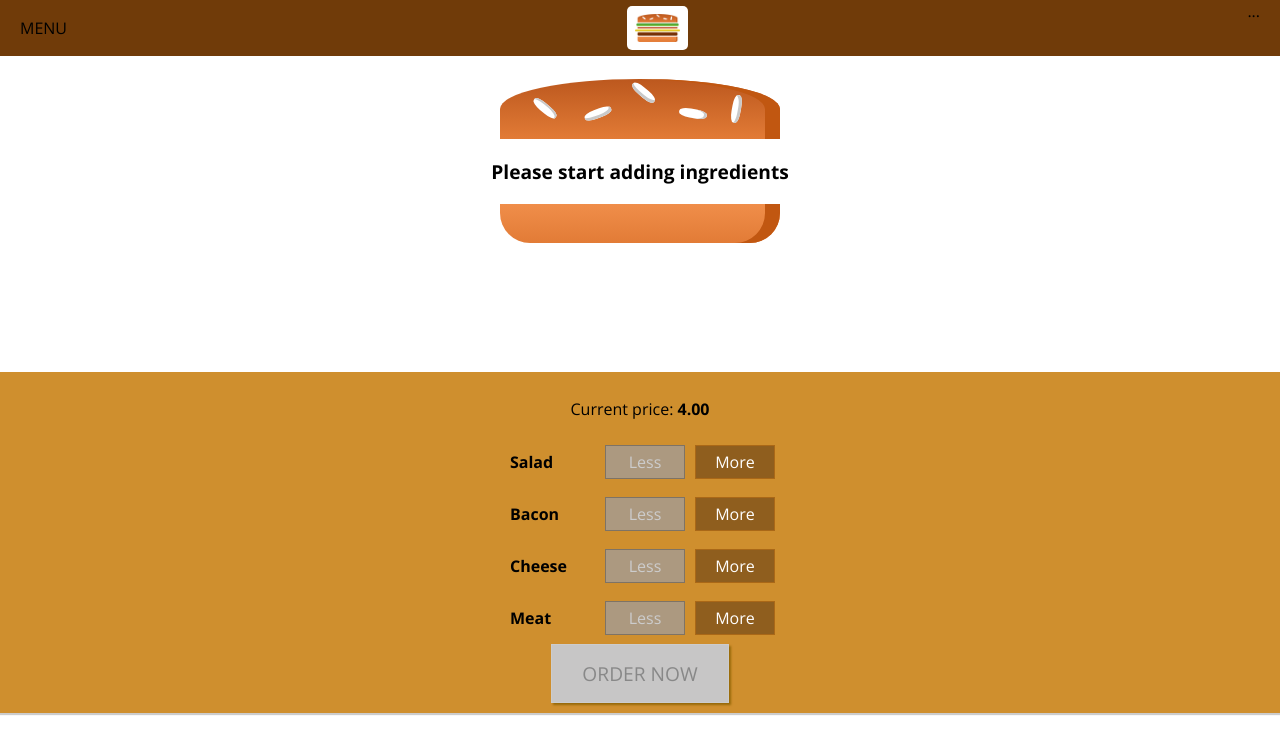
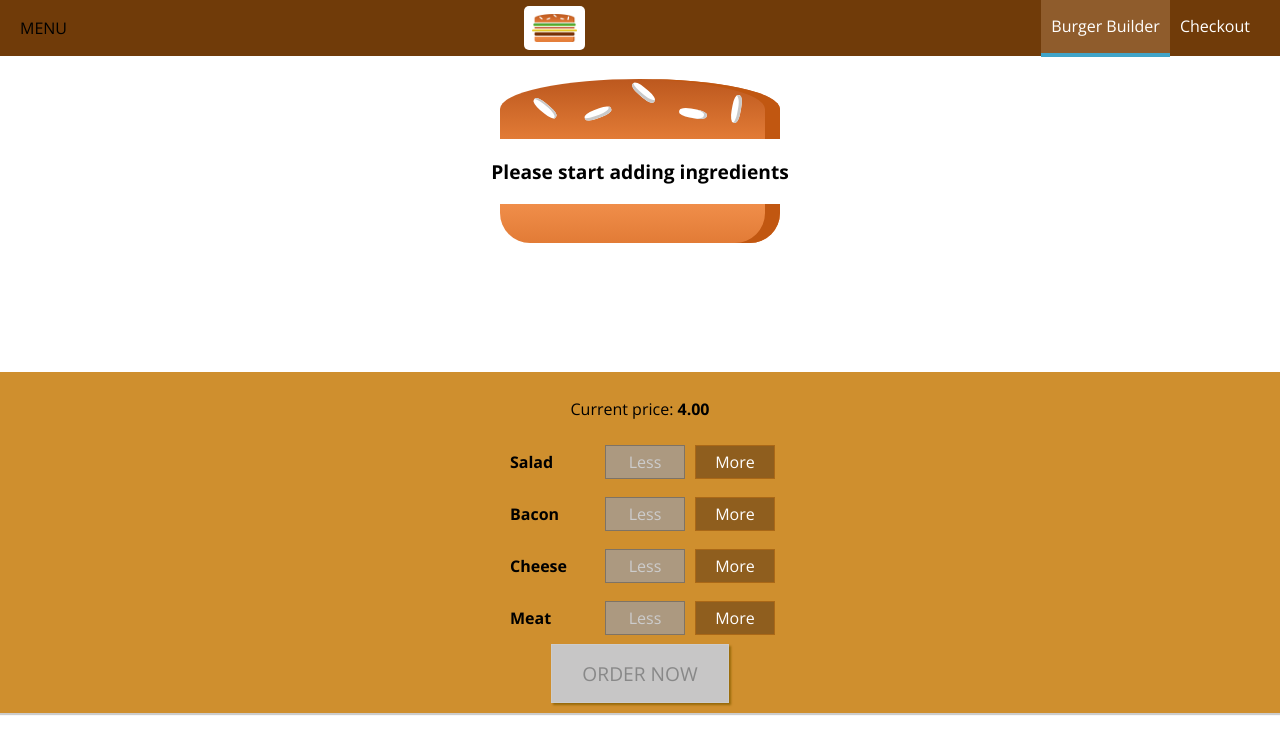
Before and after one commit to BenCRX/react-complete-guide, a React (Create React App) app: page / in a window 1280 px wide. Shown: the top 754 px of the page. Built offline with nearby package versions, Linux system fonts and the light colour scheme.

Commit message:
145 Finished - Adding Reusable Navigation Items

```diff
--- /dev/null
+++ b/src/components/Navigation/NavigationItems/NavigationItem/NavigationItem.js
@@ -0,0 +1,13 @@
+import React from "react";
+import style from "./NavigationItem.module.css";
+
+const NavigationItem = (props) =>
+{
+    return (
+        <li className={style.NavigationItem}>
+            <a href={props.link} className={props.active ? style.active : null}>{props.children}</a>
+        </li>
+    )
+};
+
+export default NavigationItem;
--- /dev/null
+++ b/src/components/Navigation/NavigationItems/NavigationItem/NavigationItem.module.css
@@ -0,0 +1,25 @@
+.NavigationItem{
+    margin: 0;
+    box-sizing: border-box;
+    display: flex;
+    align-items: center;
+    height: 100%;
+}
+
+.NavigationItem a{
+    color: white;
+    text-decoration: none;
+    height: 100;
+    padding: 16px 10px;
+    border-bottom: 4px solid transparent;
+    box-sizing: border-box;
+    display: block;
+}
+
+.NavigationItem a:hover,
+.NavigationItem a:active,
+.NavigationItem a.active{
+    background-color: #8F5C2C;
+    border-bottom: 4px solid #40A4C8;
+    color: white;
+}
--- /dev/null
+++ b/src/components/Navigation/NavigationItems/NavigationItems.js
@@ -0,0 +1,15 @@
+import React from "react";
+import NavigationItem from "./NavigationItem/NavigationItem";
+import style from "./NavigationItems.module.css";
+
+const NavigationItems = (props) =>
+{
+    return (
+        <ul className={style.NavigationItems}>
+            <NavigationItem link="/" active={true}>Burger Builder</NavigationItem>
+            <NavigationItem link="/">Checkout</NavigationItem>
+        </ul>
+    )
+};
+
+export default NavigationItems;
--- /dev/null
+++ b/src/components/Navigation/NavigationItems/NavigationItems.module.css
@@ -0,0 +1,8 @@
+.NavigationItems{
+    margin:0;
+    padding: 0;
+    list-style: none;
+    display: flex;
+    align-items: center;
+    height: 100%;
+}
--- a/src/components/Navigation/Toolbar/Toolbar.js
+++ b/src/components/Navigation/Toolbar/Toolbar.js
@@ -1,13 +1,14 @@
 import React from "react";
+import NavigationItems from "../NavigationItems/NavigationItems";
+import Logo from "../../Logo/Logo";
 import style from "./Toolbar.module.css";
-import Logo from "../../Logo/Logo";
 
 const Toolbar = (props) => {
   return (
     <header className={style.Toolbar}>
         <div>MENU</div>
         <Logo />
-        <nav>...</nav>
+        <NavigationItems />
     </header>
   )
 };
```
